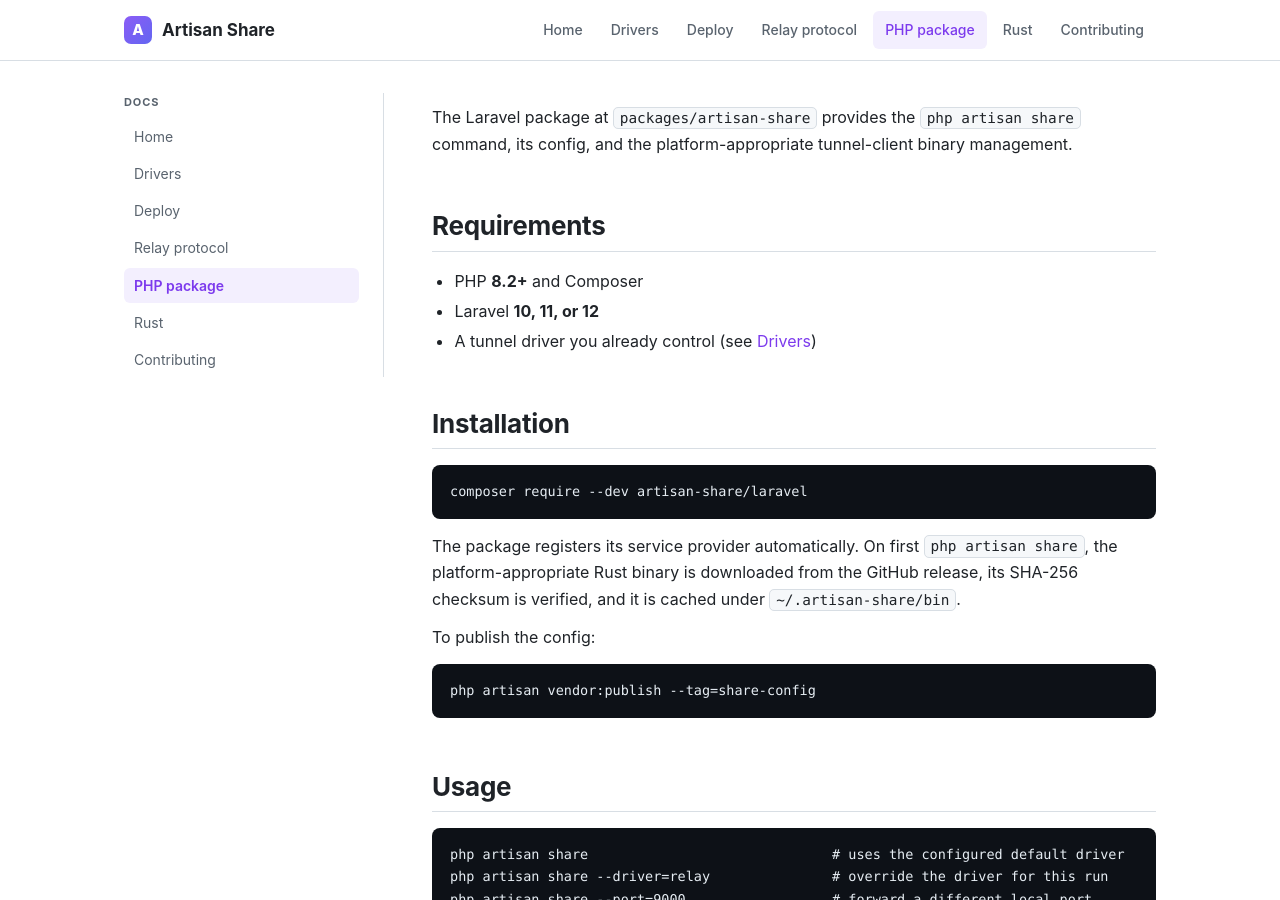
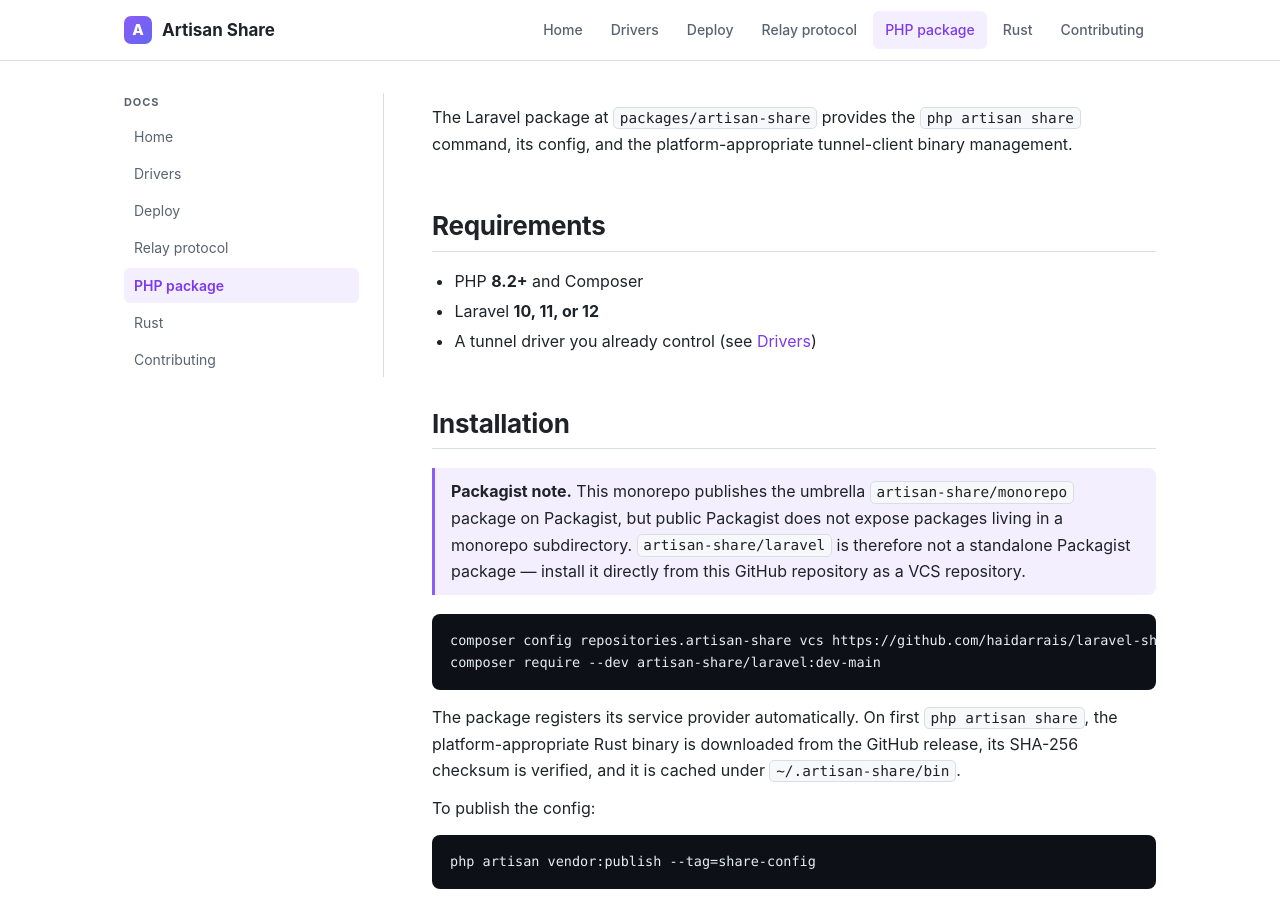
Before and after one commit to haidarrais/laravel-share, a Jekyll site: the page built from site/docs/php-package.md, in a window 1280 px wide and 900 px high. Built offline with Jekyll 4.4.1, drawn with Linux system fonts in a browser that asks for light colours.

Commit message:
docs: fix Laravel package install to use VCS repository
Public Packagist does not expose sub-packages from monorepos, so
artisan-share/laravel is not installable via a plain require. Document
registering this GitHub repo as a VCS repository and requiring
artisan-share/laravel:dev-main instead.

````diff
--- a/site/docs/php-package.md
+++ b/site/docs/php-package.md
@@ -16,8 +16,15 @@ management.
 
 ## Installation
 
+> **Packagist note.** This monorepo publishes the umbrella
+> `artisan-share/monorepo` package on Packagist, but public Packagist does not
+> expose packages living in a monorepo subdirectory. `artisan-share/laravel` is
+> therefore not a standalone Packagist package — install it directly from this
+> GitHub repository as a VCS repository.
+
 ```bash
-composer require --dev artisan-share/laravel
+composer config repositories.artisan-share vcs https://github.com/haidarrais/laravel-share.git
+composer require --dev artisan-share/laravel:dev-main
 ```
 
 The package registers its service provider automatically. On first `php artisan
````
Also changed, not shown: README.md.
